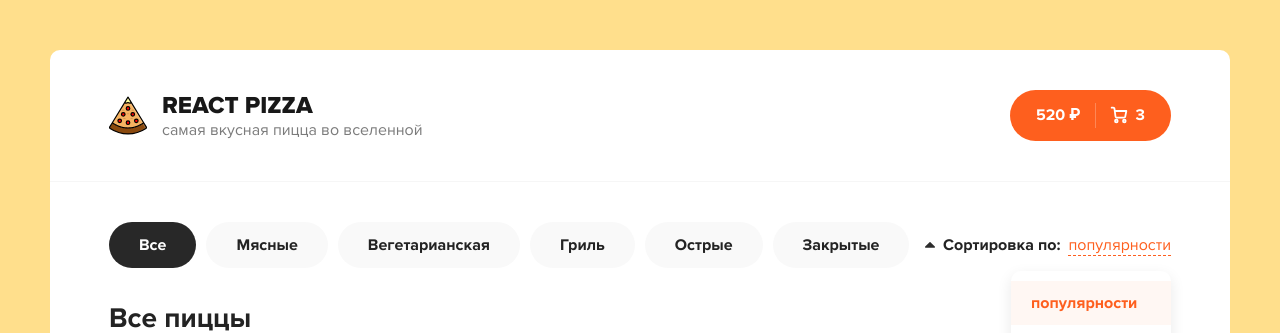
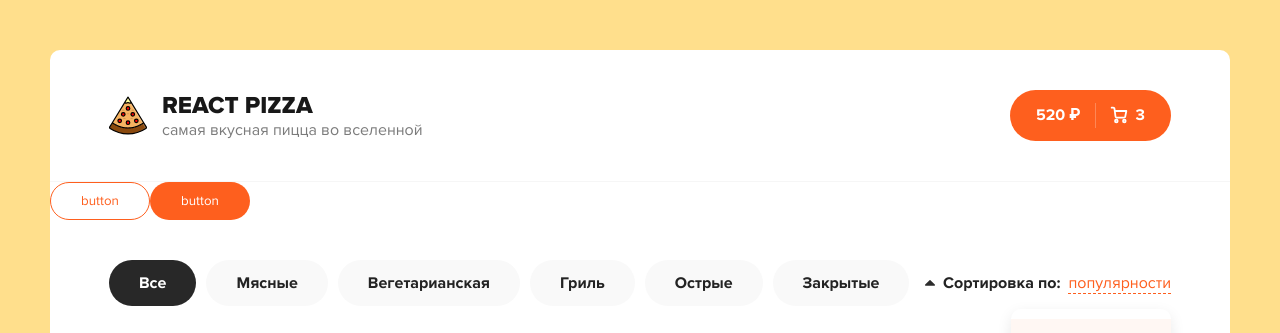
Before and after one commit to CoolSheff131/react-pizza, a React (Create React App) app: page / in a window 1280 px wide. Shown: the top 333 px of the page. Built offline with nearby package versions, Linux system fonts and the light colour scheme.

Commit message:
тестовая кнопка

```diff
--- a/package.json
+++ b/package.json
@@ -6,6 +6,7 @@
     "@testing-library/jest-dom": "^5.14.1",
     "@testing-library/react": "^11.2.7",
     "@testing-library/user-event": "^12.8.3",
+    "classnames": "^2.3.1",
     "node-sass": "^6.0.1",
     "react": "^17.0.2",
     "react-dom": "^17.0.2",
--- a/src/App.js
+++ b/src/App.js
@@ -1,9 +1,12 @@
+import Button from './Button';
 import Header from './Header';
 
 function App() {
   return (
     <div className="wrapper">
       <Header />
+      <Button outline>button</Button>
+      <Button>button</Button>
       <div className="content">
         <div className="container">
           <div className="content__top">
--- /dev/null
+++ b/src/Button.jsx
@@ -0,0 +1,15 @@
+import classNames from "classnames";
+function Button(props){
+    return(
+        <button
+        className={classNames('button',
+        {
+            'button--outline':props.outline
+        }
+        )}>
+            {props.children}
+        </button>
+    )
+}
+
+export default Button;
```
Also changed, not shown: 1 other file (tests, documents, lock files or other folders).
